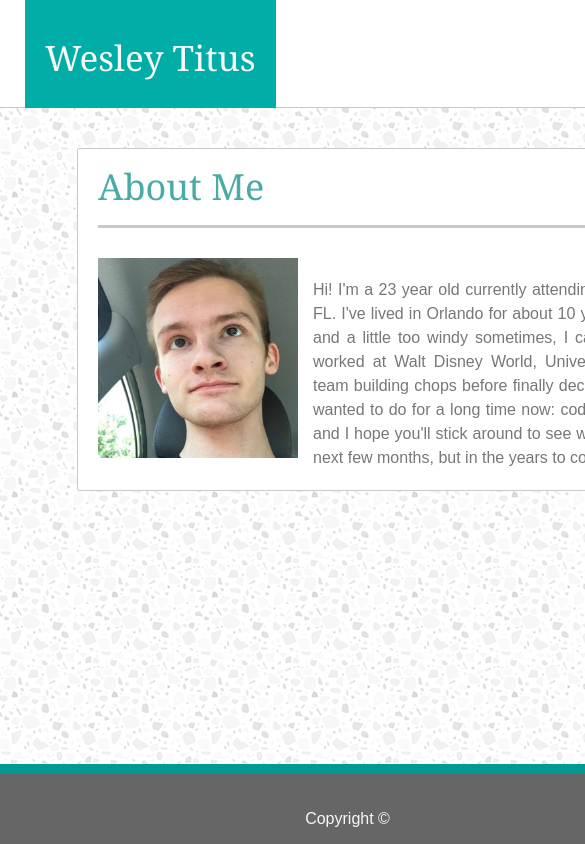
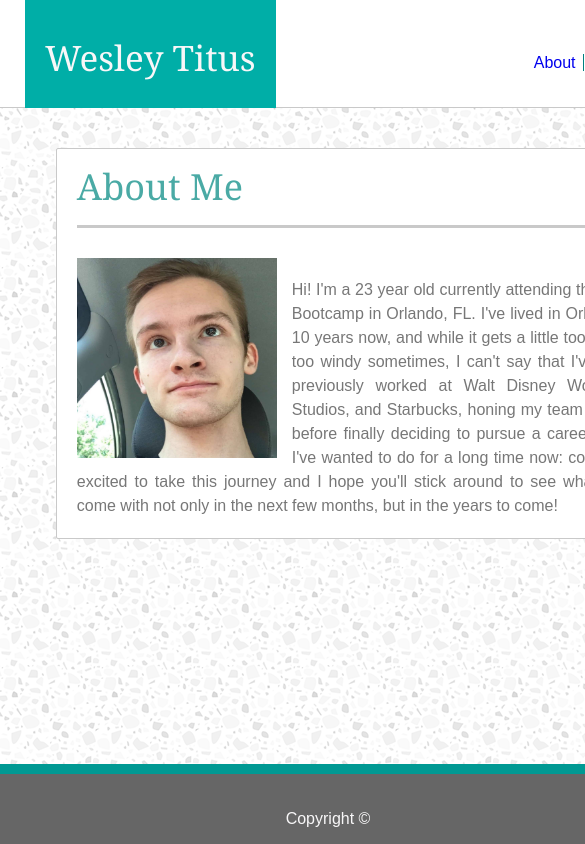
Before and after one commit to wntitus/Responsive-Portfolio, a plain HTML site: page index.html in a window 390 px wide. Shown: the top 844 px of the page, 585 px wide, since content can reach past the window. Drawn offline with Linux system fonts and the light colour scheme.

Commit message:
completed 768 size for index

```diff
--- a/assets/css/style.css
+++ b/assets/css/style.css
@@ -248,6 +248,29 @@ h2 {
 
 @media screen and (max-width:768px) {
 
+    body {
+        width: 768px;
+        margin: auto;
+        float: left;
+    }
+
+    nav {
+        width: 100%;
+        margin: auto;
+    }
+
+    #navLinks {
+        float: none;
+        margin: auto;
+
+    }
+
+    footer {
+        width: 40%;
+
+
+    }
+
 }
 
 @media screen and (max-width:640px) {
```
